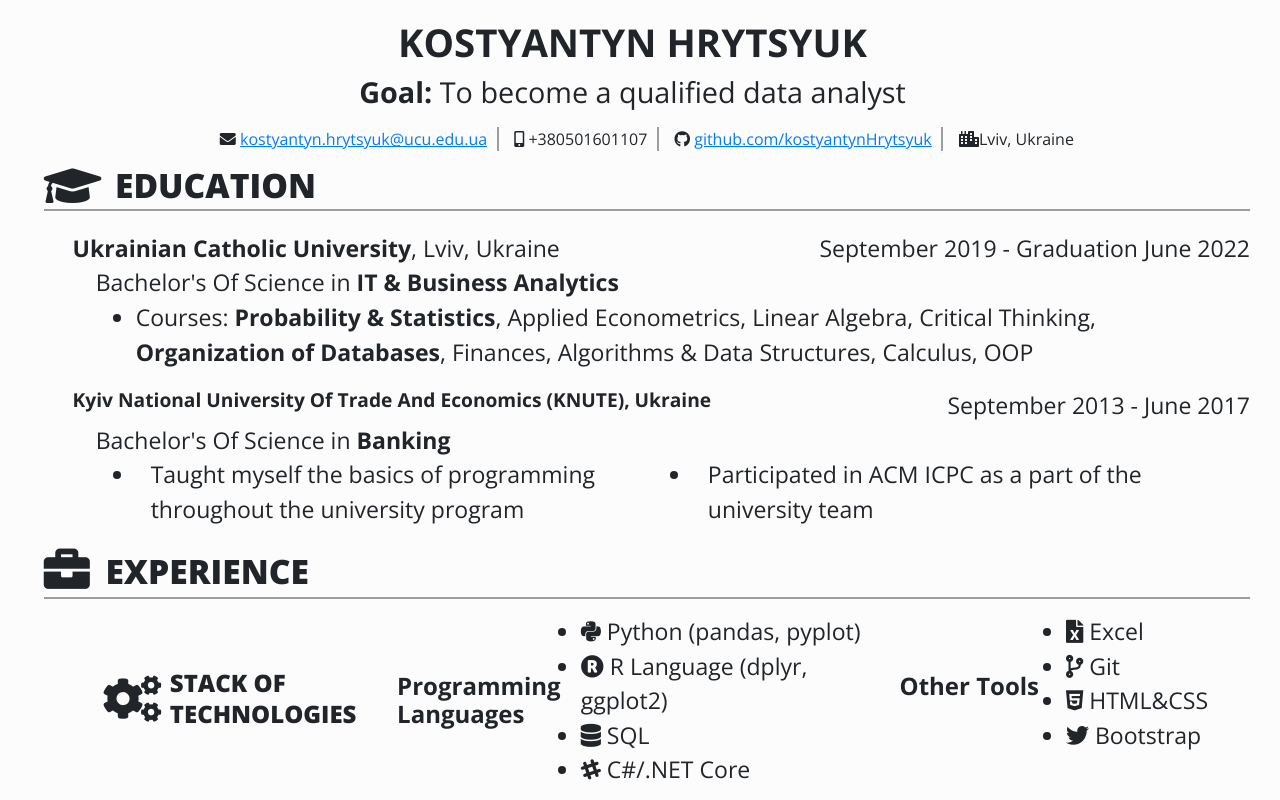
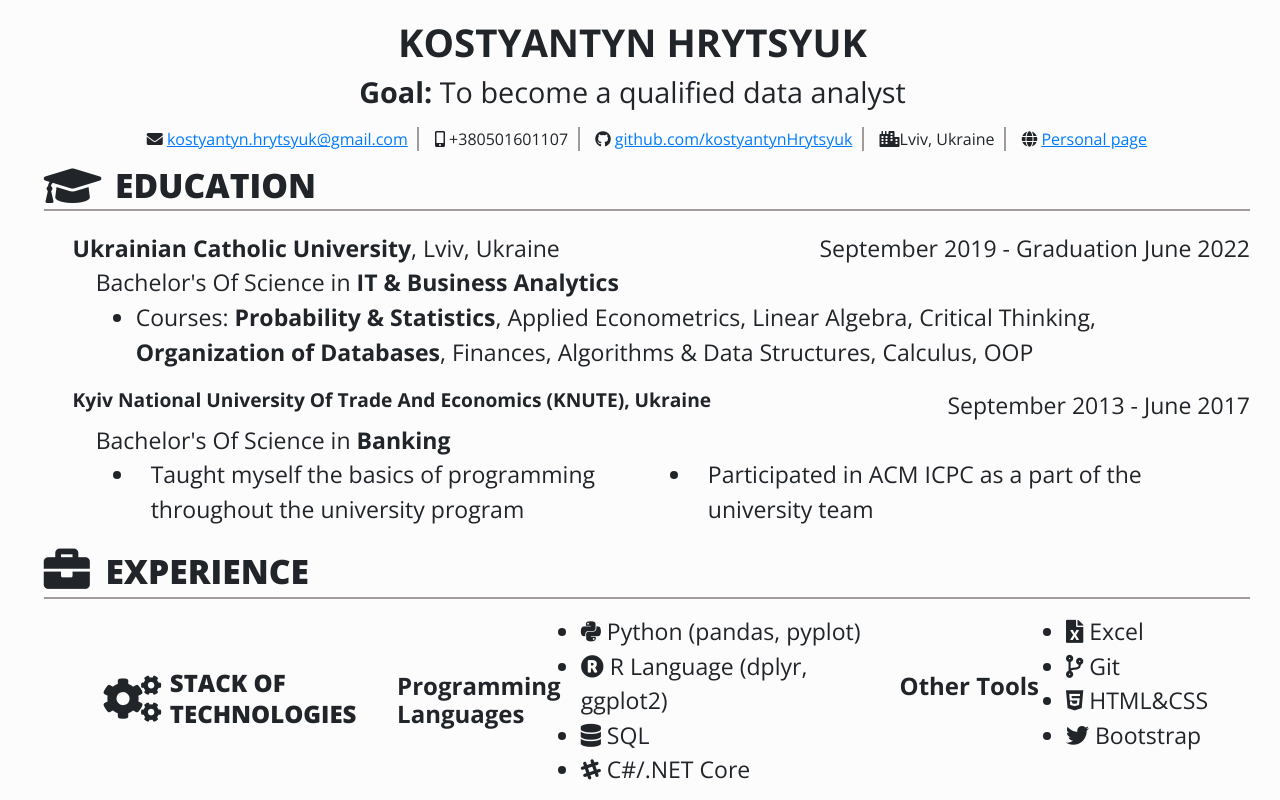
Before and after one commit to kostyantynHrytsyuk/resume-page, a plain HTML site: page index.html in a window 1280 px wide. Shown: the top 800 px of the page. Drawn offline with nearby package versions, Linux system fonts and the light colour scheme.

Commit message:
Added link to the personal page

```diff
--- a/index.html
+++ b/index.html
@@ -23,7 +23,7 @@
                 <li class="mt-1 contact-info list-inline-item contact-border">
                     <i class="fas fa-envelope"></i>
                     <a class="social-link" href="https://mail.google.com/mail/u/0/?view=cm&fs=1&to=kostyantyn.hrytsyuk@gmail.com&tf=1" target="_blank">
-                      kostyantyn.hrytsyuk@ucu.edu.ua
+                      kostyantyn.hrytsyuk@gmail.com
                     </a>
                 </li>
 
@@ -37,10 +37,14 @@
                     <a class="social-link" href="https://github.com/kostyantynHrytsyuk" target="_blank" rel="noopener noreferrer">github.com/kostyantynHrytsyuk</a>
                 </li>
 
-                <li class="contact-info list-inline-item">
+                <li class="contact-info list-inline-item contact-border">
                     <i class="fas fa-city"></i>Lviv, Ukraine
                 </li>
 
+                <li class="contact-info list-inline-item">
+                  <i class="fas fa-globe"></i>
+                  <a href="https://kostyantynhrytsyuk.github.io/resume-page/" target="_blank" class="social-link">Personal page</a>
+                </li>
               </ul>
 
             <div>
```
